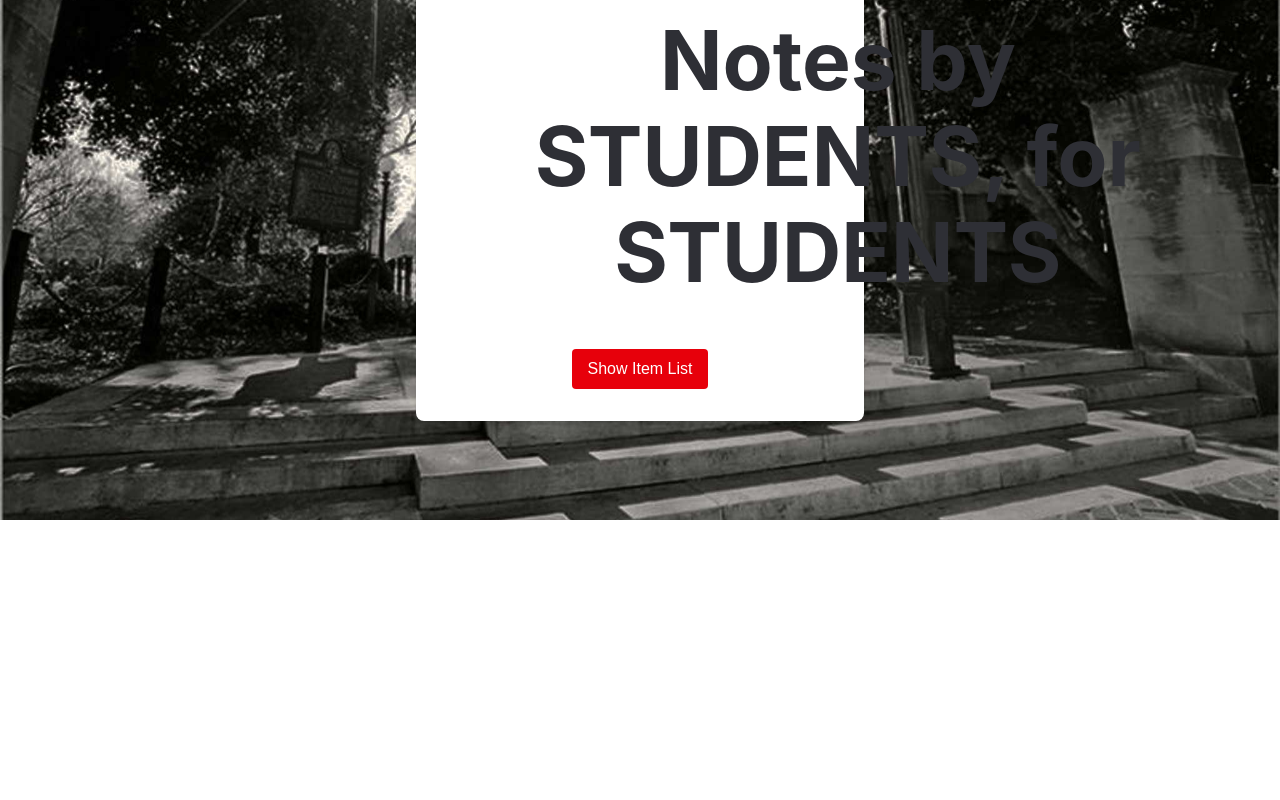
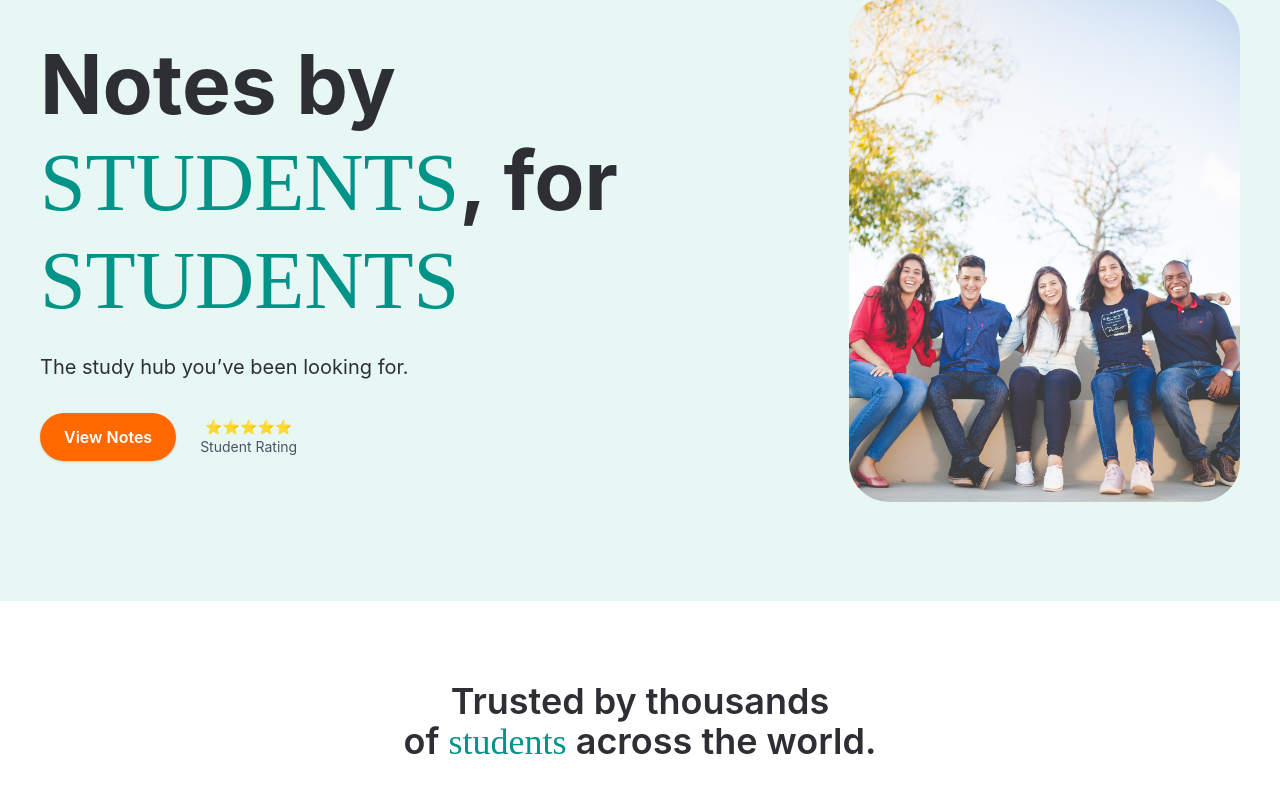
Before and after one commit to evannguyen72/Debugging_Duck, a Next.js app in the folder debug_ducks/: page / in a window 1280 px wide. Shown: the part 280-1080 px from the top of the page. Before the commit the page ends 881 px from the top, so only its background shows below. Built offline with nearby package versions, Linux system fonts and the light colour scheme.

Commit message:
edited Splash

```diff
--- a/debug_ducks/src/components/Welcome.tsx
+++ b/debug_ducks/src/components/Welcome.tsx
@@ -1,6 +1,8 @@
 'use client';
 import Link from 'next/link';
-
+import Image from 'next/image';
+import happyStudents from '../assets/happyStudents.jpeg'
+/*
 const Welcome = () => {
 
     return (
@@ -19,3 +21,105 @@ const Welcome = () => {
     </div>
     )};
 export default Welcome;
+*/
+
+const Welcome = () => {
+    return (
+      <div className="bg-[#e6f7f4] text-[#2E2F35] font-[Inter]">
+        {/* Hero Section */}
+        <section className="min-h-screen flex items-center justify-center px-6 pt-24">
+          <div className="flex flex-col lg:flex-row items-center gap-12 max-w-[1200px] w-full">
+            {/* Text Section */}
+            <div className="text-left">
+              <h1 className="text-[82px] leading-[96px] font-bold max-w-[780px]">
+                Notes by{' '}
+                <span className="text-[#009387] font-['Covered_By_Your_Grace'] font-normal">
+                  STUDENTS
+                </span>
+                , for{' '}
+                <span className="text-[#009387] font-['Covered_By_Your_Grace'] font-normal">
+                  STUDENTS
+                </span>
+              </h1>
+              <p className="mt-6 text-xl">The study hub you’ve been looking for.</p>
+              <div className="mt-8 flex items-center gap-6">
+                <Link
+                  href="/show-items"
+                  className="px-6 py-3 bg-orange-500 text-white font-semibold rounded-full shadow hover:bg-orange-600 transition"
+                >
+                  View Notes
+                </Link>
+                <div className="text-sm text-gray-600 text-center">
+                  ⭐️⭐️⭐️⭐️⭐️
+                  <br />
+                  Student Rating
+                </div>
+              </div>
+            </div>
+
+            {/* Image Section */}
+            <div>
+            <Image
+                src= {happyStudents} // update this path based on your file
+                alt="Happy Students"
+                width={400}
+                height={500}
+                className="rounded-[40px] object-cover"
+              />
+            </div>
+          </div>
+        </section>
+
+        {/* Trusted Section */}
+        <section className="text-center py-20 px-6 bg-white">
+          <h2 className="text-3xl md:text-4xl font-semibold">
+            Trusted by thousands <br />
+            of{' '}
+            <span className="text-[#009387] font-['Covered_By_Your_Grace'] font-normal">
+              students
+            </span>{' '}
+            across the world.
+          </h2>
+          <div className="flex justify-center items-center gap-12 mt-12 flex-wrap">
+
+          </div>
+        </section>
+
+        {/* How it Works */}
+        <section className="py-20 px-6 bg-[#e6f7f4] text-center">
+          <h2 className="text-3xl md:text-4xl font-semibold">
+            Share Fast. Learn Faster.
+          </h2>
+          <p className="text-[#009387] font-['Covered_By_Your_Grace'] text-2xl mt-2">Here's how.</p>
+
+          <div className="grid grid-cols-1 md:grid-cols-2 gap-8 mt-12 max-w-4xl mx-auto text-left">
+            {[
+              { num: '01', title: 'Capture' },
+              { num: '02', title: 'Contribute' },
+              { num: '03', title: 'Explore' },
+              { num: '04', title: 'Excel' },
+            ].map((step, idx) => (
+              <div key={idx} className="flex items-start gap-6">
+                <div className="text-[#009387] text-xl font-semibold">{step.num}</div>
+                <div className="text-xl font-semibold">{step.title}</div>
+              </div>
+            ))}
+          </div>
+        </section>
+
+        {/* Footer */}
+        <footer className="bg-black text-white text-sm flex justify-between items-center px-6 py-4">
+          <span>© 2025 ClassClips, Inc. All rights reserved.</span>
+          <div className="flex gap-4">
+            <Link href="/login" className="px-4 py-1 border border-white rounded hover:bg-white hover:text-black transition">
+              Login
+            </Link>
+            <Link href="/signup" className="px-4 py-1 bg-orange-500 text-white rounded hover:bg-orange-600 transition">
+              Create Account
+            </Link>
+          </div>
+        </footer>
+      </div>
+    );
+  };
+  export default Welcome;
```
Also changed, not shown: debug_ducks/src/assets/happyStudents.jpeg (added).
